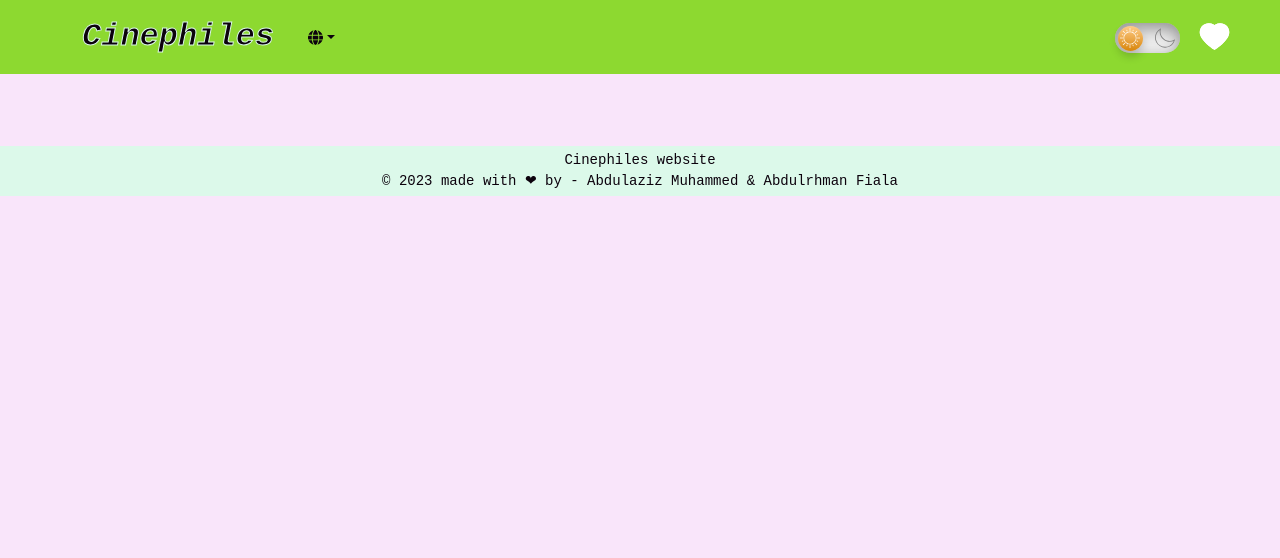
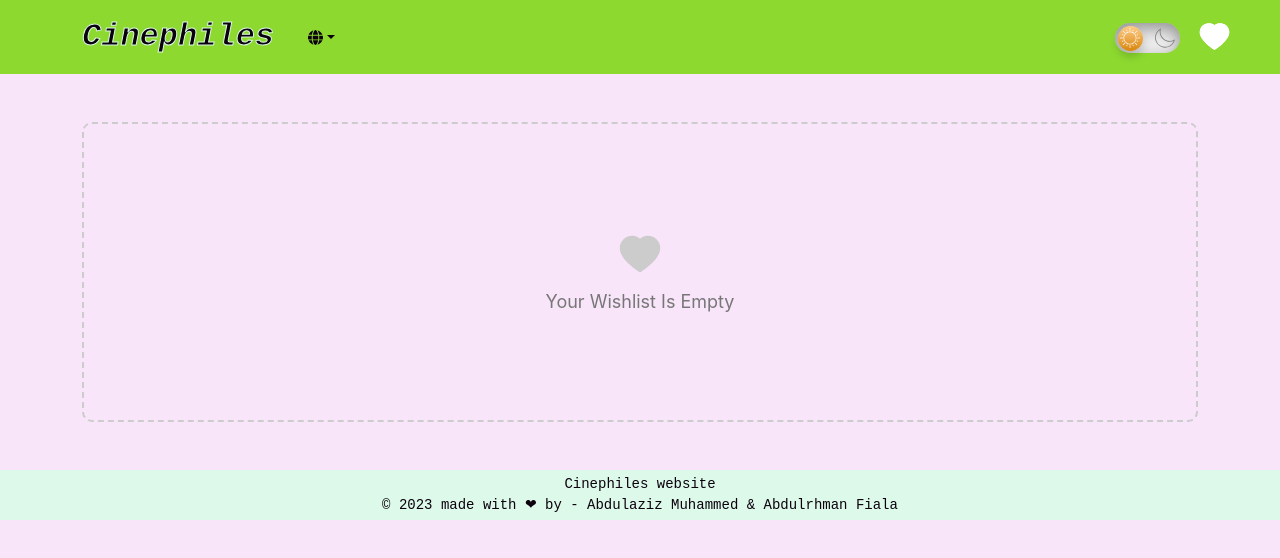
Before and after one commit to Abdulaziz-elitecoder/cinephiles-project, a React (Create React App) app: page /wish-list in a window 1280 px wide. Shown: the top 558 px of the page. Built offline with nearby package versions, Linux system fonts and the light colour scheme.

Commit message:
add an empty wishlist page

```diff
--- a/src/components/Theme/index.js
+++ b/src/components/Theme/index.js
@@ -1,6 +1,6 @@
 import React, { useState } from "react";
 import { useDispatch } from "react-redux";
-import { changeCurrentTheme } from "../../store/slices/Theme.js";
+import { changeCurrentTheme } from "../../store/slices/theme.js";
 import { ReactComponent as Sun } from "./Sun.svg";
 import { ReactComponent as Moon } from "./Moon.svg";
 import "./Theme.css";
--- a/src/pages/WishList/index.js
+++ b/src/pages/WishList/index.js
@@ -1,12 +1,15 @@
 import React from "react";
 import { useSelector } from "react-redux";
 import MovieCard from "../../components/MovieCard/MovieCard";
-
+import { AiFillHeart } from "react-icons/ai";
+import "./wishlist.css";
 
 export default function WishlistPage() {
   const wishlistItems = useSelector((state) => state.wishlist.wishlistItems);
 
   return (
+    <>
+      {wishlistItems.length > 0 ? (
         <div className="row row-cols-2 row-cols-sm-2 row-cols-md-3 row-cols-lg-4 row-cols-xl-4 row-cols-xxl-5 g-4">
           {wishlistItems.map((movie) => (
             <div className="col" key={movie.id}>
@@ -14,5 +17,12 @@ export default function WishlistPage() {
             </div>
           ))}
         </div>
+      ) : (
+        <div className="empty-wishlist">
+          <AiFillHeart className="empty-wishlist-icon" />
+          <div className="empty-wishlist-text">Your Wishlist Is Empty</div>
+        </div>
+      )}
+    </>
   );
 }
--- /dev/null
+++ b/src/pages/Wishlist/wishlist.css
@@ -0,0 +1,24 @@
+.wishlist-page-container {
+  padding: 20px;
+}
+
+.empty-wishlist {
+  display: flex;
+  flex-direction: column;
+  align-items: center;
+  justify-content: center;
+  height: 300px; /* Adjust the height as needed */
+  border: 2px dashed #ccc;
+  border-radius: 10px;
+}
+
+.empty-wishlist-icon {
+  font-size: 48px;
+  color: #ccc;
+}
+
+.empty-wishlist-text {
+  margin-top: 10px;
+  font-size: 18px;
+  color: #777;
+}
--- a/src/routes/index.js
+++ b/src/routes/index.js
@@ -1,18 +1,17 @@
 import { Routes, Route } from "react-router-dom";
-import React, { lazy, Suspense } from "react";
-
-const Home = lazy(() => import("../pages/Home"));
-const MovieDetails = lazy(() => import("../pages/MovieDetails/MovieDetails"));
-const Notfound = lazy(() => import("../pages/NotFound"));
-const WishList = lazy(() => import("../pages/WishList/index"));
+import MovieDetails from "../pages/MovieDetails/MovieDetails";
+import Home from "../pages/Home";
+import Notfound from "../pages/NotFound";
+import WishList from "../pages/Wishlist/index";
+import React from "react";
 
 export default function Router() {
   return (
     <Routes>
-      <Route path="/" element={<Suspense fallback={<div>Loading...</div>}> <Home /> </Suspense>} />
-      <Route path="/movie/:id" element={<Suspense fallback={<div>Loading...</div>}> <MovieDetails /> </Suspense>} />
-      <Route path="/wish-list" element={<Suspense fallback={<div>Loading...</div>}> <WishList /> </Suspense>} />
-      <Route path="*" element={<Suspense fallback={<div>Loading...</div>}> <Notfound /> </Suspense>} />
+      <Route path="/" element={<Home />} />
+      <Route path="/movie/:id" element={<MovieDetails />} />
+      <Route path="/wish-list" element={<WishList />} />
+      <Route path="*" element={<Notfound />} />
     </Routes>
   );
 }
```
Also changed, not shown: src/components/MovieCard/MovieCard.js (+7 -5 lines), src/store/index.js (+4 -4 lines). Lines whose indentation alone changed are shown as unchanged.
